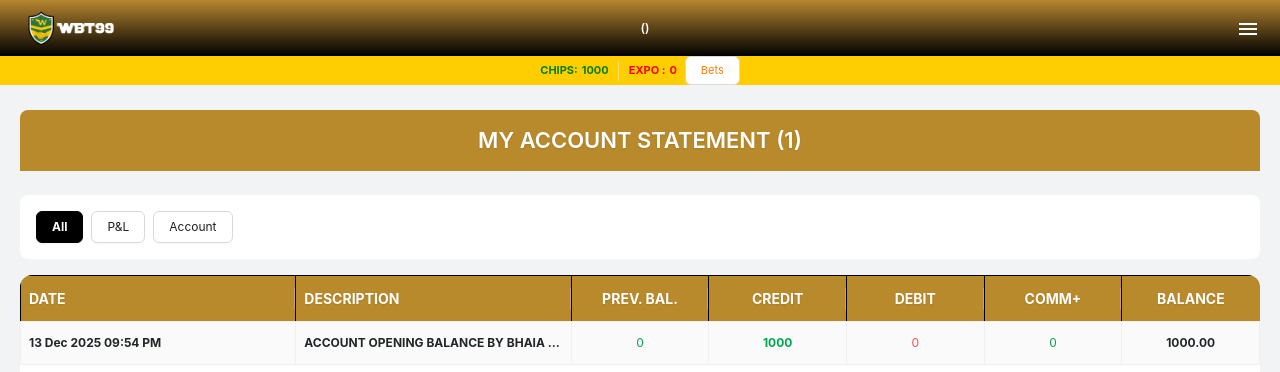
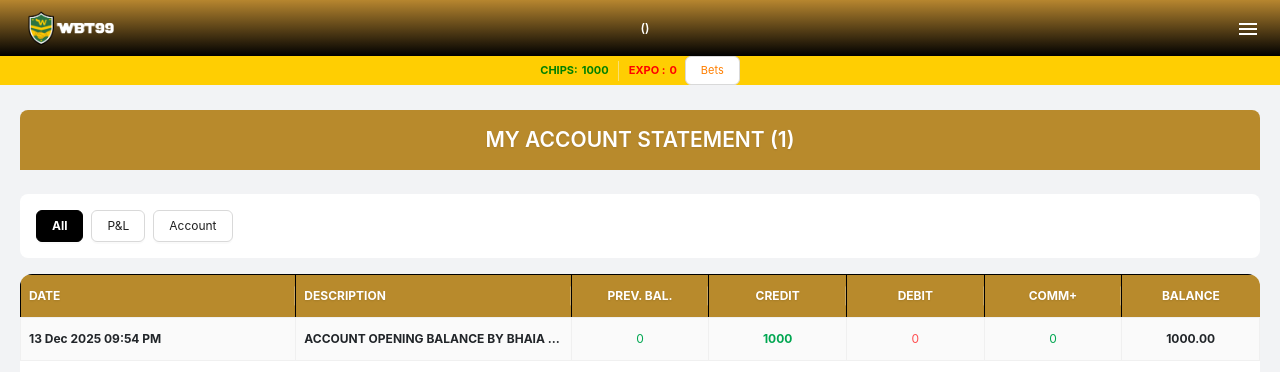
Before and after one commit to ankitverma1100/wbt-client, a React (Vite) app: page /main/statement in a window 1280 px wide. Shown: the top 372 px of the page. Built offline with nearby package versions, Linux system fonts and the light colour scheme; no server answers.

Commit message:
scss update in statement page

```diff
--- a/src/Pages/Statement/style.scss
+++ b/src/Pages/Statement/style.scss
@@ -17,7 +17,7 @@
       margin: 0px;
       font-weight: 600;
       text-shadow: rgba(0, 0, 0, 0.1) 0px 1px 2px;
-      font-size: 22px;
+      font-size: 21px;
       line-height: 1.3333333333333333;
     }
   }
@@ -114,7 +114,6 @@
 
     table.statement-table {
       width: 100%;
-      font-size: 14px;
       border: none;
       table-layout: fixed;
 
@@ -135,6 +134,7 @@
           position: relative;
           border-right: none;
           border-top: 0;
+          font-size: 12px;
 
 
           &:not(:last-child)::before {
```
